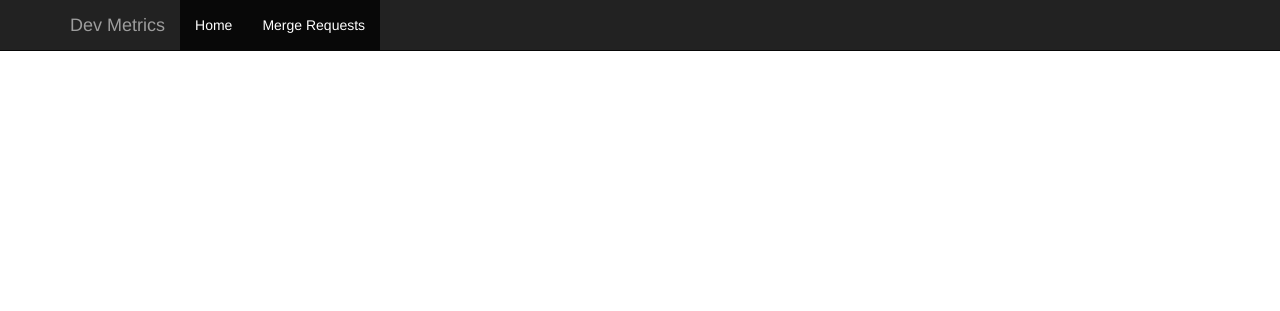
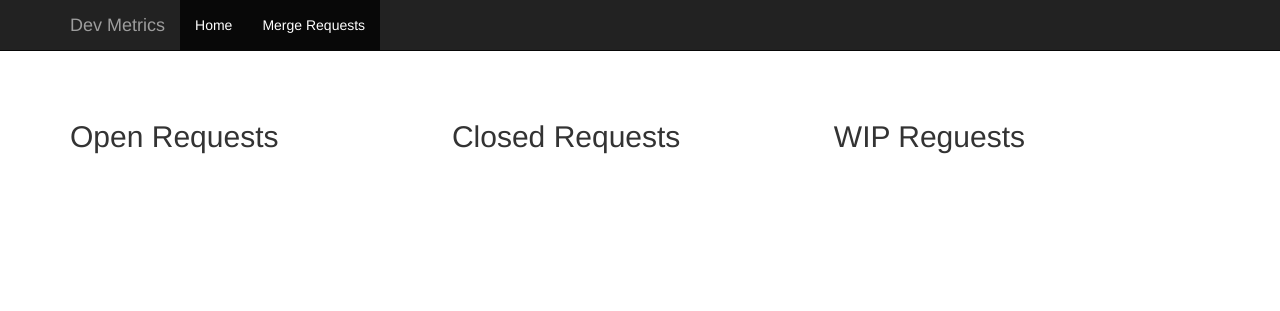
Before and after one commit to AlexsJones/build_tools, a Flask app: page / in a window 1280 px wide. Shown: the top 311 px of the page. Run offline with Flask 2, Linux system fonts and the light colour scheme; parts of the project's set-up code (start-up, migrations or seed data) failed here and were passed over; some libraries are stand-ins or nearby versions.

Commit message:
Add homepage titles

```diff
--- a/templates/homepage.html
+++ b/templates/homepage.html
@@ -1,4 +1,13 @@
 {% include 'partials/header.html' %}
 <div class="container" xmlns="http://www.w3.org/1999/html">
+    <div id="open-requests-total" style="width:33%; float: left; margin-top: 100px">
+        <h2>Open Requests</h2>
+    </div>
+    <div id="wip-requests-total" style="width:33%; float: right; margin-top: 100px">
+        <h2>WIP Reguests</h2>
+    </div>
+    <div id="closed-requests-total" style="width:33%; margin: 0 auto; margin-top: 120px">
+        <h2>Closed Requests</h2>
+    </div>
 </div>
 {% include 'partials/footer.html' %}
```
